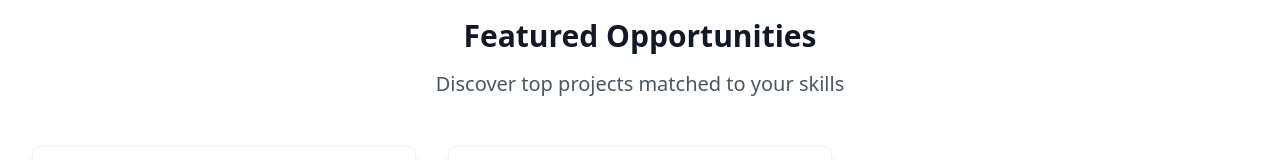
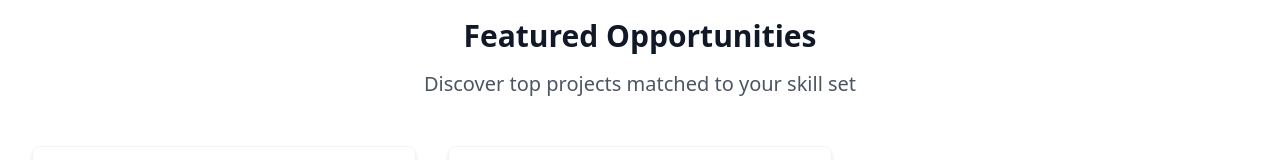
Before and after one commit to harshmriduhash/project, a React (Vite) app: page / in a window 1280 px wide. Shown: the part 496-656 px from the top of the page. Built offline with nearby package versions, Linux system fonts and the light colour scheme; no server answers.

Commit message:
re-doing

```diff
--- a/src/components/FeaturedJobs.tsx
+++ b/src/components/FeaturedJobs.tsx
@@ -32,7 +32,7 @@ export function FeaturedJobs() {
       <div className="max-w-7xl mx-auto px-4 sm:px-6 lg:px-8">
         <div className="text-center">
           <h2 className="text-3xl font-extrabold text-gray-900">Featured Opportunities</h2>
-          <p className="mt-4 text-xl text-gray-600">Discover top projects matched to your skills</p>
+          <p className="mt-4 text-xl text-gray-600">Discover top projects matched to your skill set</p>
         </div>
 
         <div className="mt-12 grid gap-8 md:grid-cols-2 lg:grid-cols-3">
```
